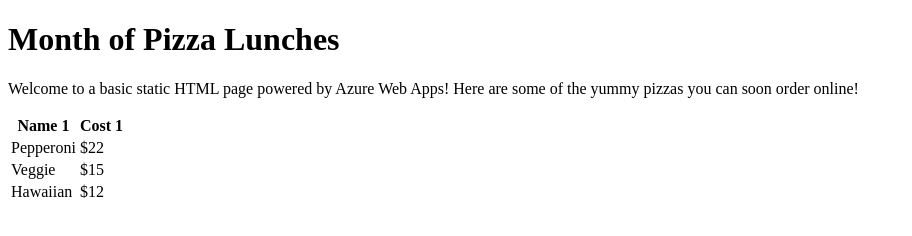
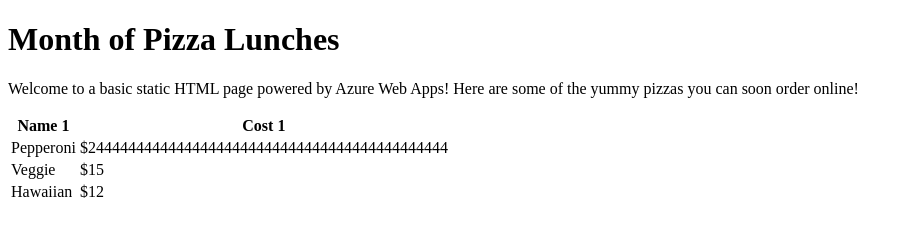
Before and after one commit to kcirrad01/MyWebPage, a plain HTML site: page index.html in a window 1280 px wide. Shown: the whole page, without its empty margins (0-912 px from the left). Drawn offline with Linux system fonts and the light colour scheme.

Commit message:
Second Version

```diff
--- a/index.html
+++ b/index.html
@@ -15,7 +15,7 @@
         <th>Name 1</th><th>Cost 1</th>
       </tr>
       <tr>
-        <td>Pepperoni</td><td>$22</td>
+        <td>Pepperoni</td><td>$244444444444444444444444444444444444444444444</td>
       </tr>
       <tr>
         <td>Veggie</td><td>$15</td>
```
